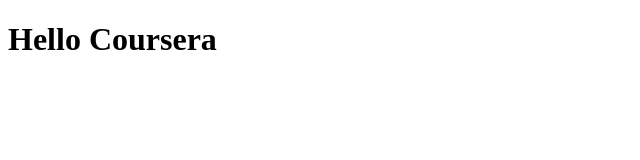
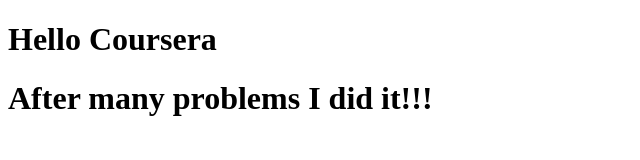
Before and after one commit to rvamit/module2-solution, a plain HTML site: page site/index.html in a window 1280 px wide. Shown: the whole page, without its empty margins (0-640 px from the left). Drawn offline with Linux system fonts and the light colour scheme.

Commit message:
New Acheivement

```diff
--- a/site/index.html
+++ b/site/index.html
@@ -5,5 +5,6 @@
 </head>
 <body>
 <h1>Hello Coursera</h1>
+<h1>After many problems I did it!!!</h1>
 </body>
 </html>
```
